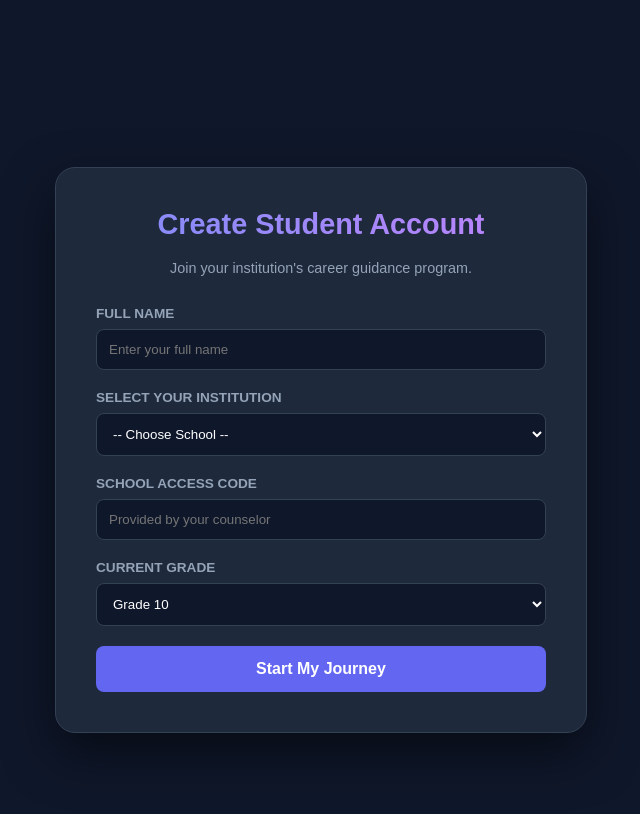
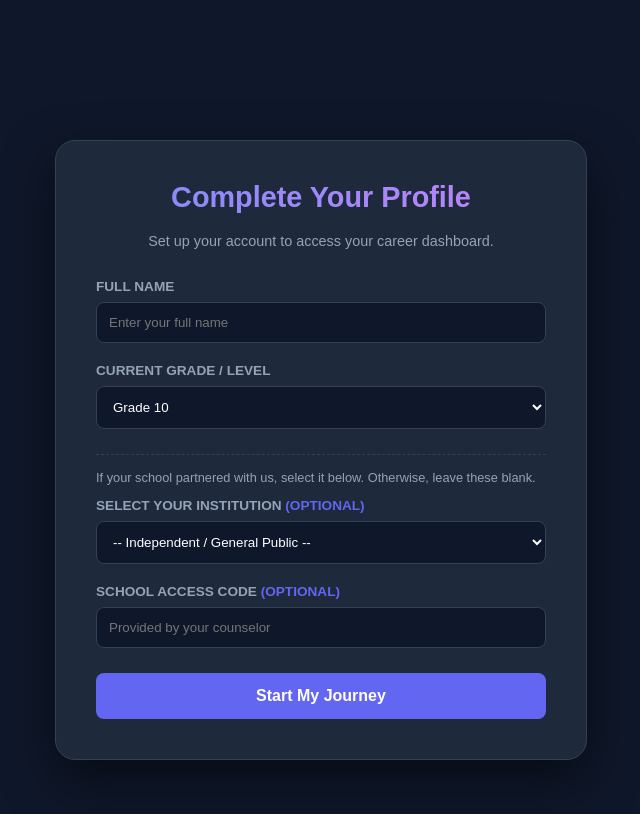
Before and after one commit to antoniovn96/vidyavantage.github.io, a Jekyll site: the page register.html, which Jekyll copies as it is, in a window 1280 px wide. Shown: the top 814 px of the page, without its empty margins (319-959 px from the left). Built offline with Jekyll 4.4.1, drawn with Linux system fonts in a browser that asks for light colours; comment, search, counter and statistics services are not loaded.

Commit message:
Update register.html

```diff
--- a/register.html
+++ b/register.html
@@ -16,14 +16,14 @@
       .form-input, .form-select { width: 100%; padding: 12px; border-radius: 8px; border: 1px solid var(--border); background: #0f172a; color: white; box-sizing: border-box; }
       .btn { width: 100%; padding: 14px; border: none; border-radius: 8px; background: var(--primary); color: white; font-weight: bold; cursor: pointer; font-size: 1rem; transition: 0.3s; }
       .btn:hover { opacity: 0.9; transform: translateY(-2px); }
-      .loader { text-align: center; font-size: 0.9rem; color: var(--secondary); margin-top: 15px; display: none; }
+      .loader { text-align: center; font-size: 0.9rem; color: var(--primary); margin-top: 15px; display: none; font-weight: bold;}
     </style>
 </head>
 <body>
 
 <div class="reg-card">
-    <h1>Create Student Account</h1>
-    <p style="text-align: center; color: var(--text-muted); font-size: 0.9rem; margin-bottom: 30px;">Join your institution's career guidance program.</p>
+    <h1>Complete Your Profile</h1>
+    <p style="text-align: center; color: var(--text-muted); font-size: 0.9rem; margin-bottom: 30px;">Set up your account to access your career dashboard.</p>
 
     <div class="form-group">
         <label>Full Name</label>
@@ -31,32 +31,43 @@
     </div>
 
     <div class="form-group">
-        <label>Select Your Institution</label>
+        <label>Current Grade / Level</label>
+        <select id="stuGrade" class="form-select">
+            <option>Grade 8</option>
+            <option>Grade 9</option>
+            <option selected>Grade 10</option>
+            <option>Grade 11</option>
+            <option>Grade 12</option>
+            <option>Under Graduate</option>
+            <option>Post Graduate</option>
+            <option>PhD</option>
+        </select>
+    </div>
+
+    <div style="border-top: 1px dashed var(--border); margin: 25px 0; padding-top: 15px;">
+        <p style="font-size: 0.8rem; color: var(--text-muted); margin-top: 0;">If your school partnered with us, select it below. Otherwise, leave these blank.</p>
+
+        <div class="form-group">
+            <label>Select Your Institution <span style="color:#6366f1;">(Optional)</span></label>
             <select id="stuSchool" class="form-select">
-            <option value="">-- Choose School --</option>
+                <option value="">-- Independent / General Public --</option>
             </select>
         </div>
 
         <div class="form-group">
-        <label>School Access Code</label>
+            <label>School Access Code <span style="color:#6366f1;">(Optional)</span></label>
             <input type="text" id="stuCode" class="form-input" placeholder="Provided by your counselor">
         </div>
-
-    <div class="form-group">
-        <label>Current Grade</label>
-        <select id="stuGrade" class="form-select">
-            <option>Grade 8</option><option>Grade 9</option><option selected>Grade 10</option><option>Grade 11</option><option>Grade 12</option>
-        </select>
     </div>
 
     <button class="btn" onclick="registerStudent()">Start My Journey</button>
-    <div id="status" class="loader">Verifying credentials...</div>
+    <div id="status" class="loader">Verifying & Creating Profile...</div>
 </div>
 
 <script type="module">
     import { initializeApp } from "https://www.gstatic.com/firebasejs/10.8.1/firebase-app.js";
     import { getFirestore, collection, doc, getDoc, getDocs, setDoc } from "https://www.gstatic.com/firebasejs/10.8.1/firebase-firestore.js";
-    import { getAuth } from "https://www.gstatic.com/firebasejs/10.8.1/firebase-auth.js";
+    import { getAuth, onAuthStateChanged } from "https://www.gstatic.com/firebasejs/10.8.1/firebase-auth.js";
 
     const firebaseConfig = {
       apiKey: "AIzaSyBygHYMOSuKueZf9nE5LmSwCyCeZ2dNeD0",
@@ -71,9 +82,25 @@
     const db = getFirestore(app);
     const auth = getAuth(app);
 
+    // Make sure we know who is logged in
+    let currentUser = null;
+    onAuthStateChanged(auth, (user) => {
+        if (user) {
+            currentUser = user;
+            // Auto-fill name if Google provided one
+            if(user.displayName) {
+                document.getElementById('stuName').value = user.displayName;
+            }
+        } else {
+            alert("Authentication missing. Redirecting to home.");
+            window.location.href = "index.html";
+        }
+    });
+
     // 1. Populate Schools Dropdown
     async function loadSchools() {
         const select = document.getElementById('stuSchool');
+        try {
             const snap = await getDocs(collection(db, "schools"));
             snap.forEach(docSnap => {
                 const option = document.createElement('option');
@@ -81,40 +108,51 @@
                 option.text = docSnap.data().formattedName || docSnap.data().name;
                 select.appendChild(option);
             });
+        } catch(e) {
+            console.error("Error loading schools", e);
+        }
     }
 
     // 2. Register Student Logic
     window.registerStudent = async function() {
-        const name = document.getElementById('stuName').value;
-        const schoolId = document.getElementById('stuSchool').value;
+        const name = document.getElementById('stuName').value.trim();
+        let schoolId = document.getElementById('stuSchool').value;
         const inputCode = document.getElementById('stuCode').value.trim();
         const grade = document.getElementById('stuGrade').value;
         const status = document.getElementById('status');
 
-        if(!name || !schoolId || !inputCode) return alert("Please fill all fields.");
+        if(!name) return alert("Please enter your Full Name.");
+        if(!currentUser) return alert("Please wait a moment for authentication to finish linking.");
 
         status.style.display = "block";
 
         try {
-            // Check School Code in the database
+            // ONLY check the access code if they selected a specific school
+            if (schoolId !== "") {
+                if(!inputCode) {
+                    status.style.display = "none";
+                    return alert("You selected a school. Please enter the School Access Code provided by your counselor.");
+                }
+
                 const schoolRef = doc(db, "schools", schoolId);
                 const schoolSnap = await getDoc(schoolRef);
 
-            // For now, we assume the code is stored in school metadata
-            // e.g., 'accessCode' field in the 'schools' collection
-            const masterCode = schoolSnap.data().accessCode || "JOIN123";
+                const masterCode = schoolSnap.exists() ? (schoolSnap.data().accessCode || "JOIN123") : "JOIN123";
 
                 if (inputCode !== masterCode) {
-                alert("Invalid Access Code. Please check with your teacher.");
+                    alert("Invalid Access Code. Please check your typing or contact your teacher.");
                     status.style.display = "none";
                     return;
                 }
+            } else {
+                // If they didn't select a school, assign them to the General Public category
+                schoolId = "GENERAL";
+            }
 
-            // Create Student Profile linked to this school
-            const user = auth.currentUser;
-            await setDoc(doc(db, "students", user.uid), {
+            // Create Student Profile
+            await setDoc(doc(db, "students", currentUser.uid), {
                 name: name,
-                email: user.email,
+                email: currentUser.email,
                 schoolId: schoolId,
                 grade: grade,
                 joinedAt: new Date().toISOString(),
@@ -122,12 +160,12 @@
                 assessmentCompleted: false
             });
 
-            alert("Welcome aboard! Redirecting to your portal.");
+            alert("Profile Created Successfully! Redirecting to your portal.");
             window.location.href = "student_portal.html";
 
         } catch (e) {
             console.error(e);
-            alert("Registration failed. Are you logged in with Google first?");
+            alert("Registration failed. Check your internet connection.");
             status.style.display = "none";
         }
     };
```
Lines whose indentation alone changed are shown as unchanged.
